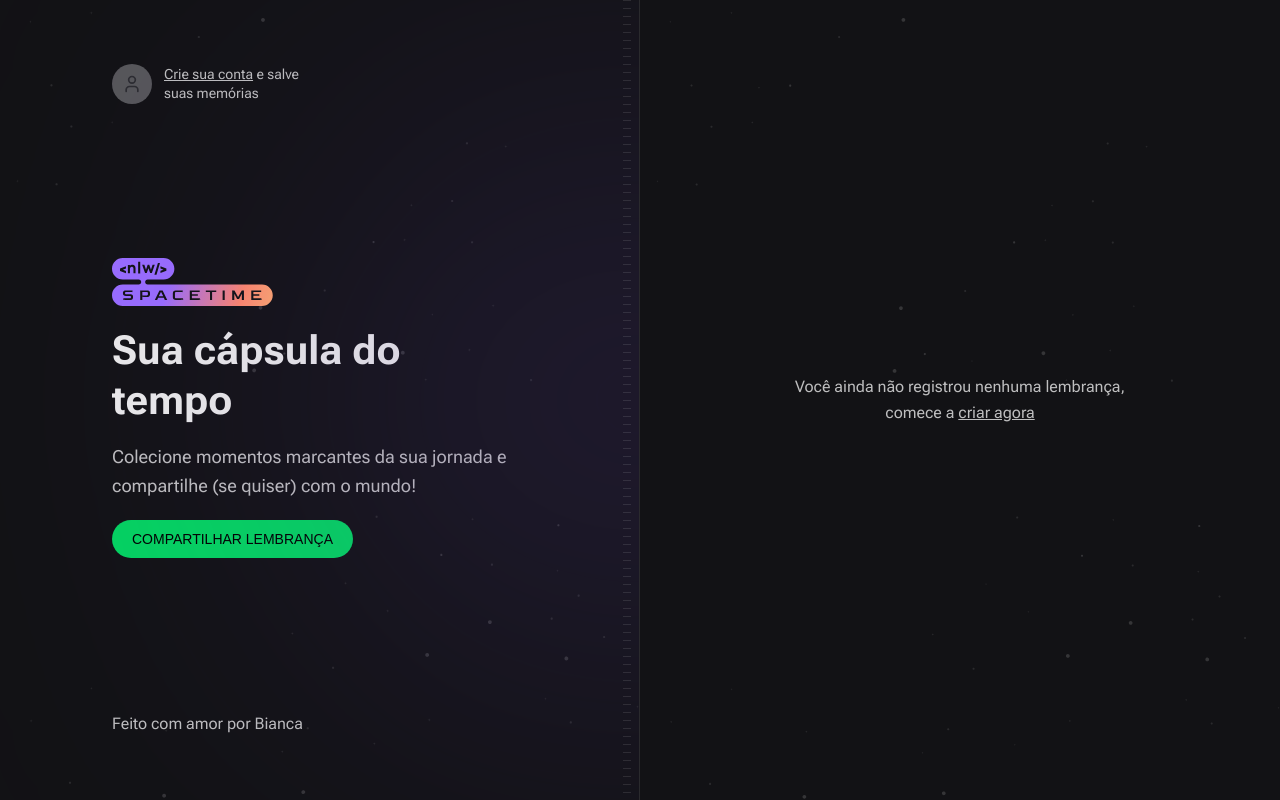
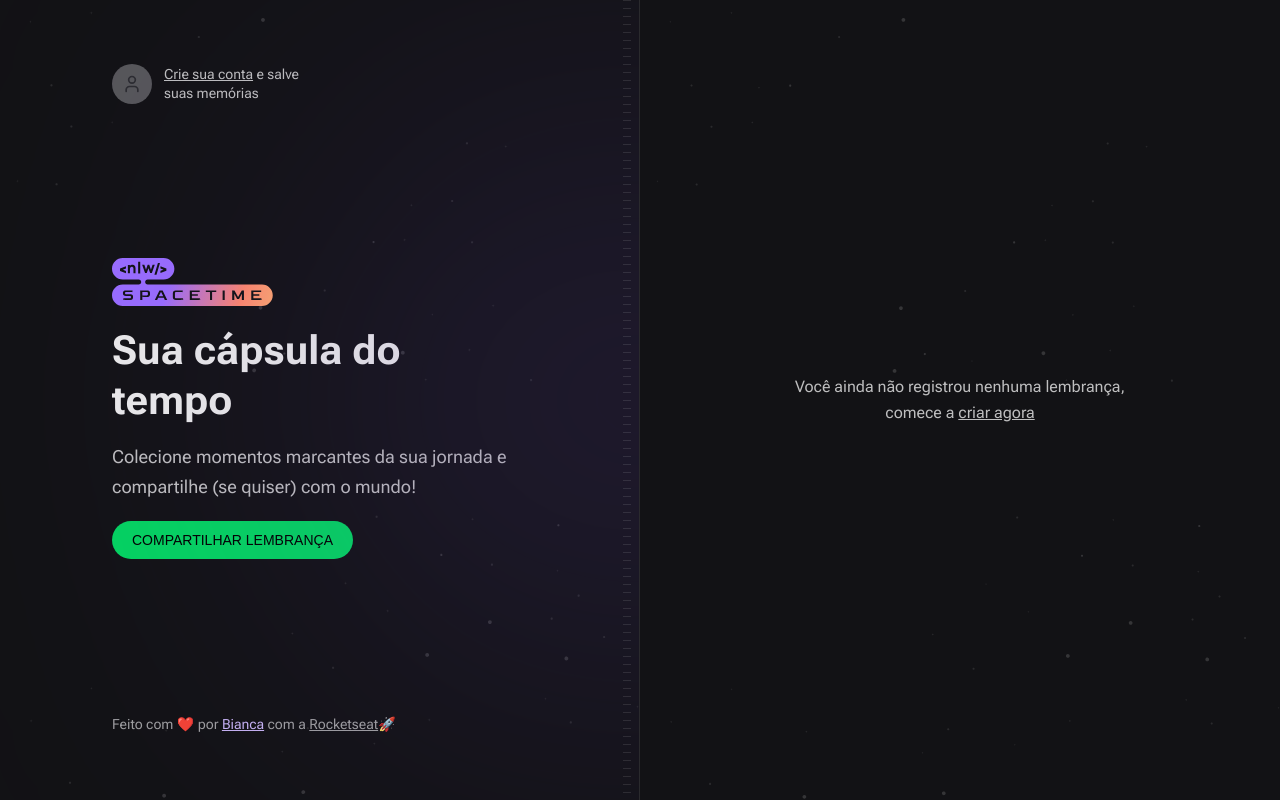
Before and after one commit to biancaespindola/spacetime, a Next.js app in the folder web/: page / in a window 1280 px wide. Built offline with nearby package versions, Linux system fonts and the light colour scheme; a web font is replaced by a local one.

Commit message:
add padding page

```diff
--- a/web/src/app/page.tsx
+++ b/web/src/app/page.tsx
@@ -51,7 +51,27 @@ export default function Home() {
         </div>
 
         {/* Page */}
-        <div>Feito com amor por Bianca</div>
+        <div className="text-sm leading-relaxed text-gray-200">
+          Feito com ❤️ por{" "}
+          <a
+            target="_blank"
+            rel="noreferrer"
+            className="underline  text-purple-200 hover:text-purple-50"
+            href="https://github.com/biancaespindola"
+          >
+            Bianca
+          </a>{" "}
+          com a{" "}
+          <a
+            target="_blank"
+            rel="noreferrer"
+            className="underline hover:text-gray-100"
+            href="https://www.rocketseat.com.br/"
+          >
+            Rocketseat
+          </a>
+          🚀
+        </div>
       </div>
 
       {/* Right */}
```
